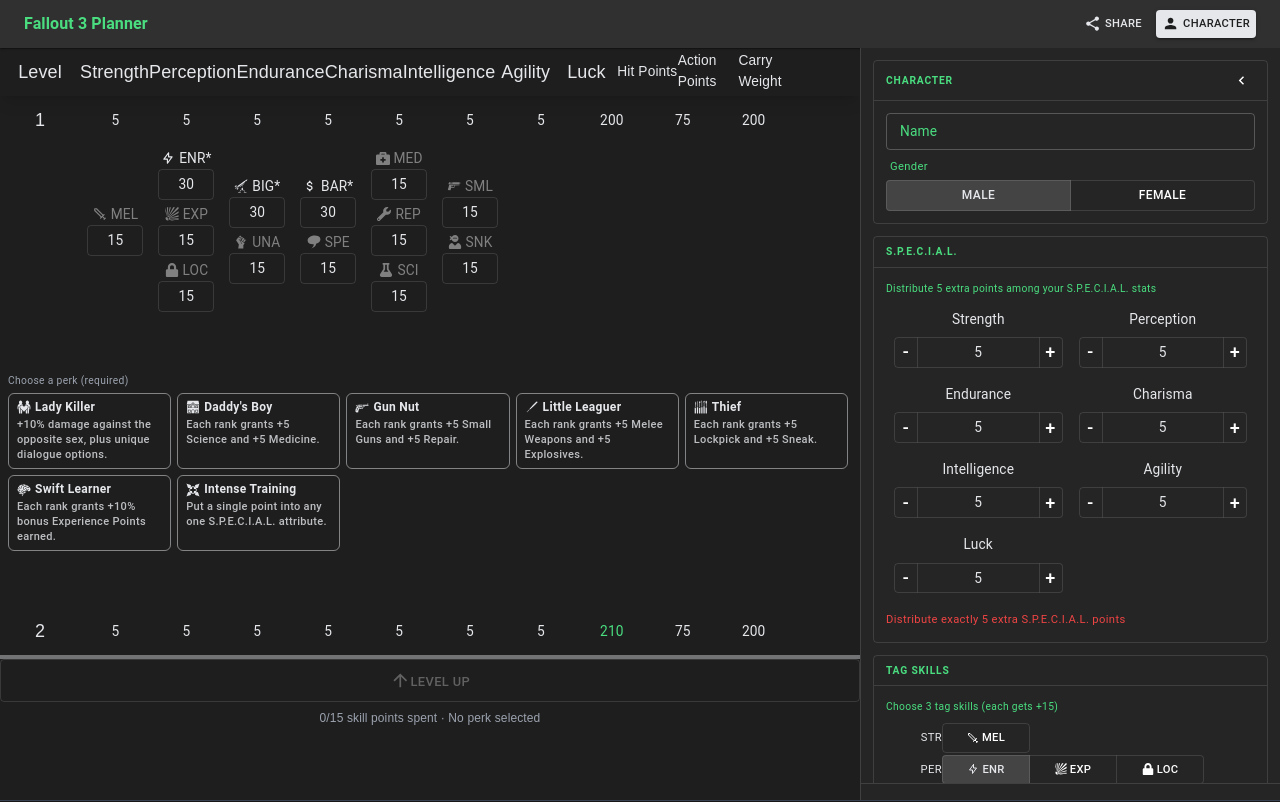
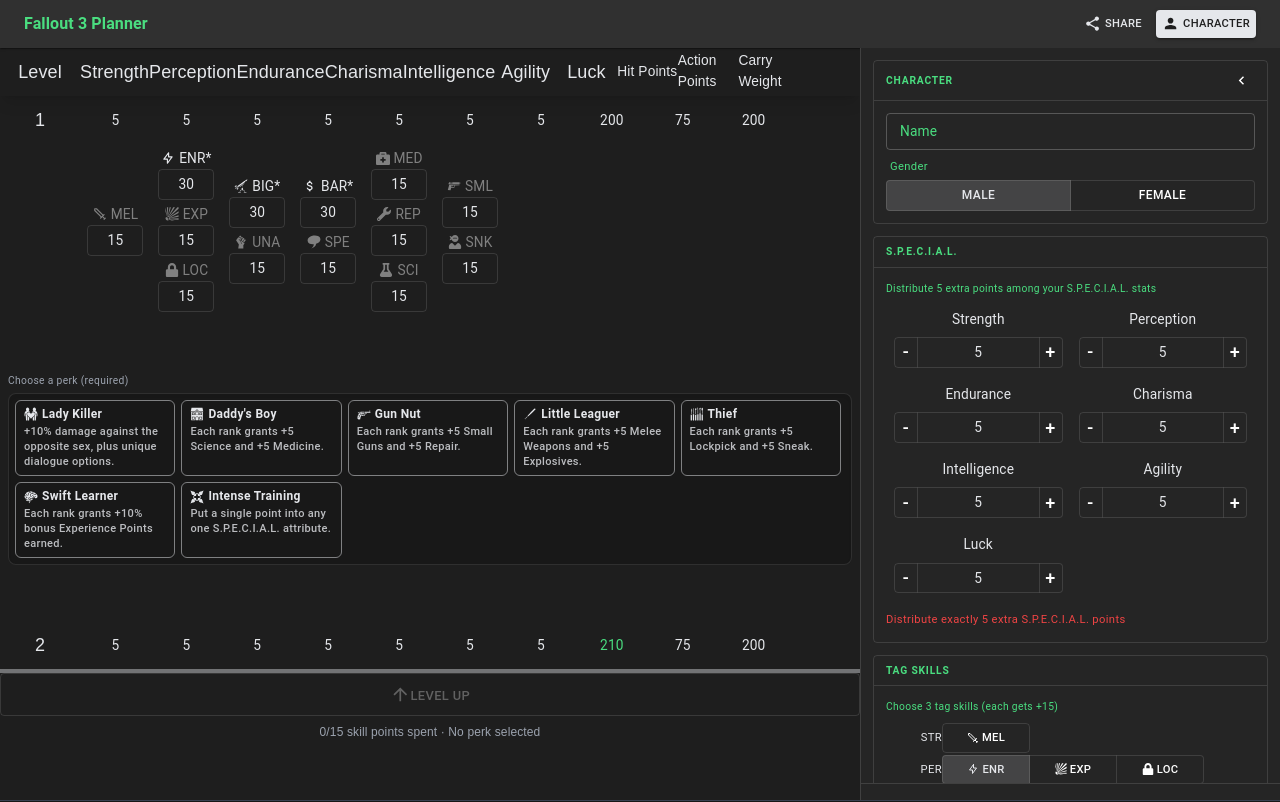
Before and after one commit to ScottMcDermid/fallout-3-planner, a Next.js app: page / in a window 1280 px wide. Shown: the top 802 px of the page. Built offline with nearby package versions, Linux system fonts and the light colour scheme.

Commit message:
Wrap perk picker grid in a subtle bordered container
Adds a rounded, faintly bordered/shadowed box around the perk option
grid so it reads as a distinct selectable area within the level row.

```diff
--- a/src/components/ModifyLevelRow.tsx
+++ b/src/components/ModifyLevelRow.tsx
@@ -198,6 +198,7 @@
         <Typography variant="caption" className="block pb-1 text-gray-400">
           Choose a perk (required)
         </Typography>
+        <div className="rounded-lg border border-white/10 bg-black/20 p-1.5 shadow-inner">
           <div className="grid max-h-64 grid-cols-[repeat(auto-fill,minmax(10rem,1fr))] gap-1.5 overflow-y-auto pr-1">
             {availablePerks.map((perk) => (
               <Button
@@ -218,6 +219,7 @@
                 <span className="text-left text-[11px] leading-snug normal-case opacity-80">{perk.description}</span>
               </Button>
             ))}
+          </div>
         </div>
 
         {selectedPerk === INTENSE_TRAINING && (
```
Lines whose indentation alone changed are shown as unchanged.
